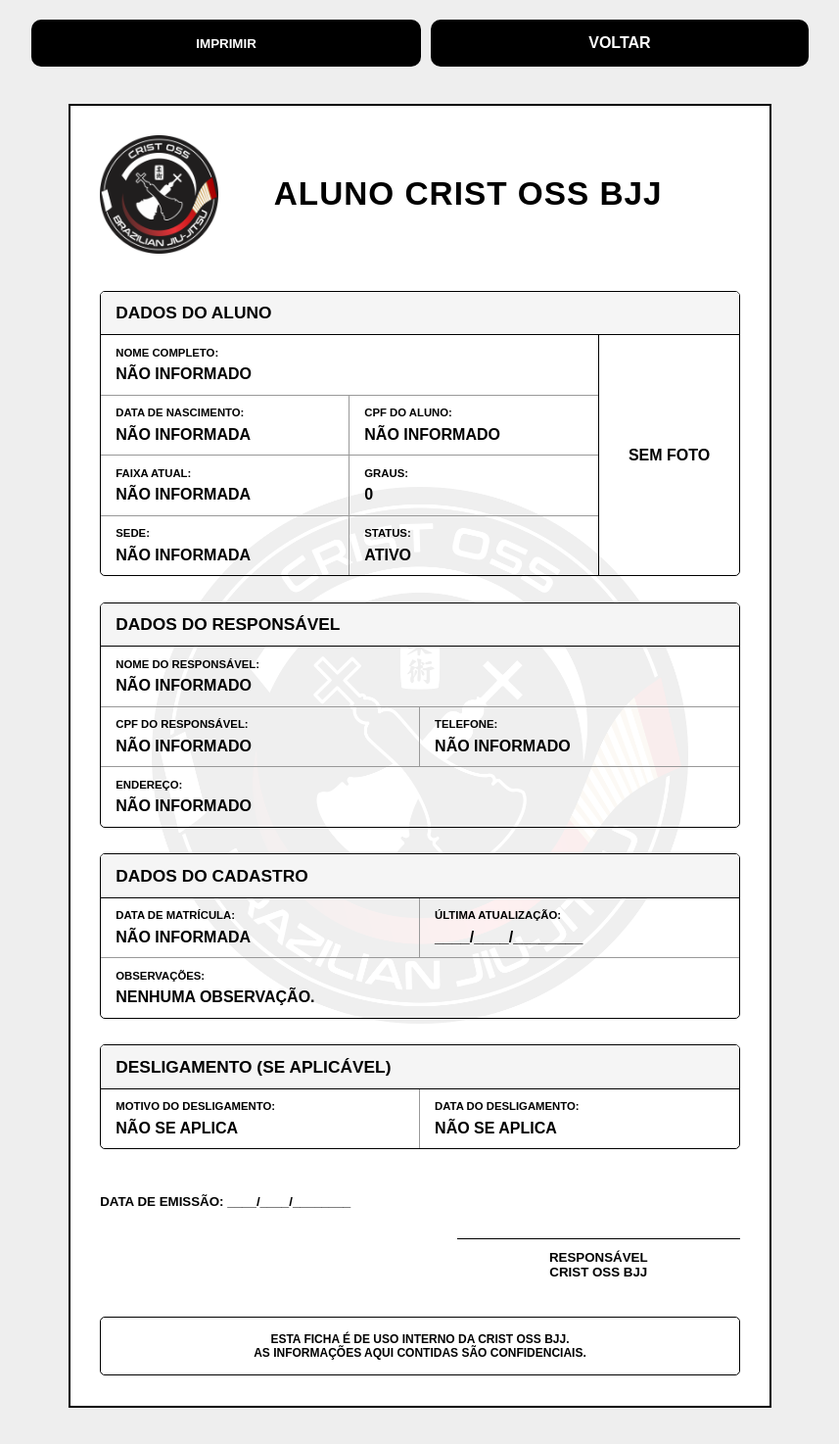
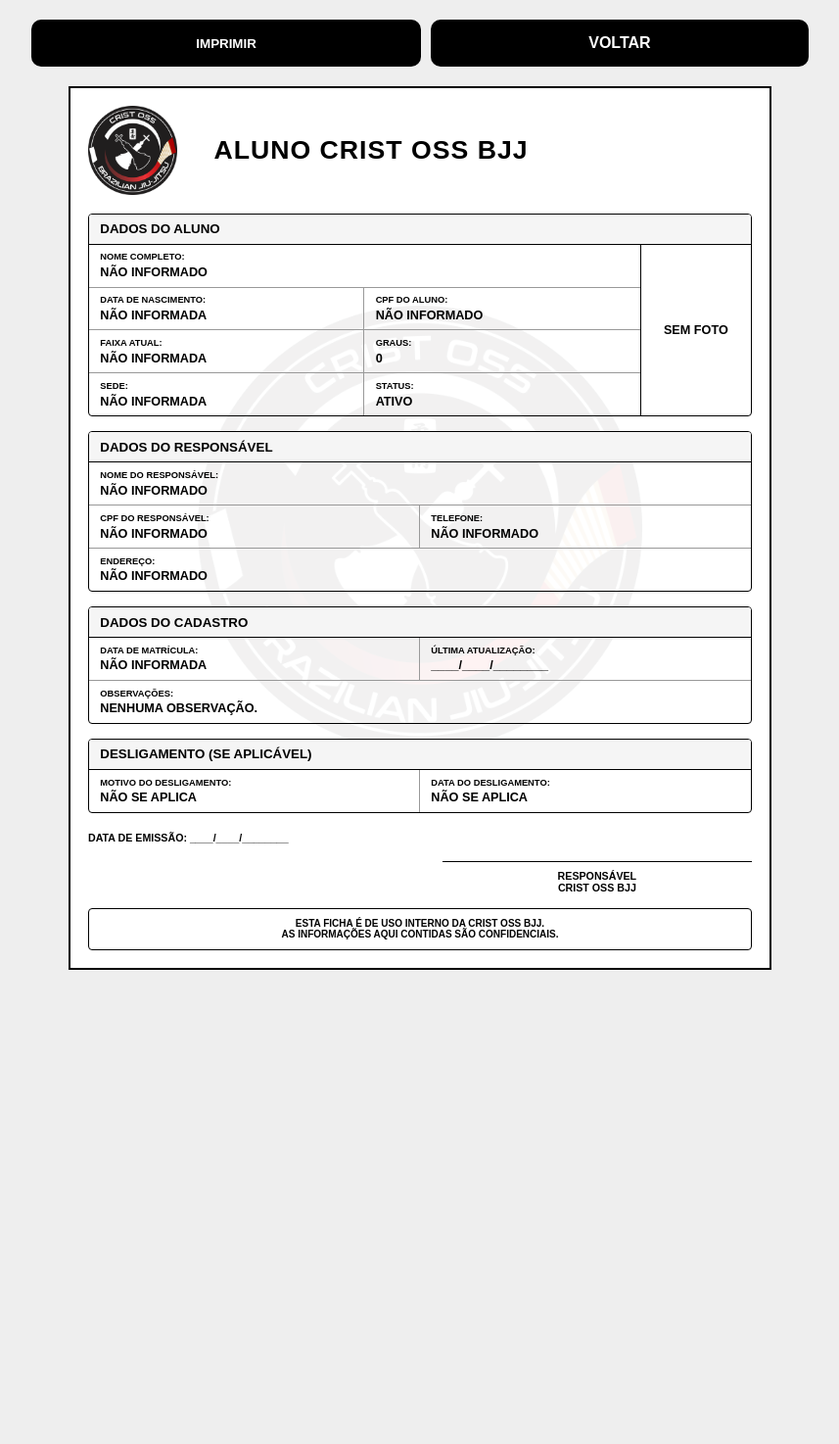
Before and after one commit to Irodg/certificados-web, a Flask app: template templates/ficha_aluno.html in a window 1280 px wide. Shown: the whole page at 98% size, without its empty margins (211-1068 px from the left). After the commit the page ends 990 px from the top, so only its background shows below. Run offline with Flask 3, Linux system fonts and the light colour scheme; the template is opened without the code that fills it, so the values that code supplies are empty.

Commit message:
Update ficha_aluno.html

```diff
--- a/templates/ficha_aluno.html
+++ b/templates/ficha_aluno.html
@@ -7,7 +7,9 @@
 <title>FICHA DO ALUNO</title>
 
 <style>
-*{ box-sizing:border-box; }
+*{
+    box-sizing:border-box;
+}
 
 body{
     margin:0;
@@ -40,11 +42,11 @@ body{
 }
 
 .ficha{
-    width:190mm;
-    min-height:277mm;
-    margin:10mm auto;
-    padding:8mm;
+    width:100%;
+    max-width:190mm;
+    margin:0 auto 30px auto;
     background:white;
+    padding:18px;
     border:2px solid #000;
     position:relative;
     overflow:hidden;
@@ -55,8 +57,8 @@ body{
     position:absolute;
     inset:0;
     background:url("{{ url_for('static', filename='logo_crist_oss.png') }}") center center no-repeat;
-    background-size:145mm;
-    opacity:0.07;
+    background-size:120mm;
+    opacity:0.06;
     z-index:0;
 }
 
@@ -68,34 +70,34 @@ body{
 .cabecalho{
     display:flex;
     align-items:center;
-    gap:15mm;
-    margin-bottom:10mm;
+    gap:10mm;
+    margin-bottom:5mm;
 }
 
 .logo{
-    width:32mm;
-    height:32mm;
+    width:24mm;
+    height:24mm;
     object-fit:contain;
 }
 
 .titulo{
-    font-size:25pt;
+    font-size:20pt;
     font-weight:900;
     letter-spacing:1px;
 }
 
 .secao{
-    border:1.5px solid #000;
-    border-radius:5px;
-    margin-bottom:7mm;
+    border:1.2px solid #000;
+    border-radius:4px;
+    margin-bottom:4mm;
     overflow:hidden;
 }
 
 .secao-titulo{
-    font-size:13pt;
+    font-size:10pt;
     font-weight:900;
-    padding:3mm 4mm;
-    border-bottom:1.5px solid #000;
+    padding:2mm 3mm;
+    border-bottom:1.2px solid #000;
     background:#f5f5f5;
 }
 
@@ -110,9 +112,9 @@ body{
 }
 
 .campo{
-    padding:3mm 4mm;
+    padding:2mm 3mm;
     border-right:1px solid #999;
-    min-height:16mm;
+    min-height:11mm;
 }
 
 .campo:last-child{
@@ -125,63 +127,64 @@ body{
 }
 
 .label{
-    font-size:8.5pt;
+    font-size:7pt;
     font-weight:bold;
-    margin-bottom:2mm;
+    margin-bottom:1mm;
 }
 
 .valor{
-    font-size:12pt;
+    font-size:9.5pt;
     font-weight:900;
+    word-break:break-word;
 }
 
 .area-aluno{
     display:grid;
-    grid-template-columns:1fr 38mm;
+    grid-template-columns:1fr 30mm;
 }
 
 .foto-box{
-    border-left:1.5px solid #000;
+    border-left:1.2px solid #000;
     display:flex;
     align-items:center;
     justify-content:center;
-    padding:4mm;
+    padding:2mm;
 }
 
 .foto{
-    width:32mm;
-    height:42mm;
+    width:25mm;
+    height:32mm;
     object-fit:cover;
-    border-radius:4px;
+    border-radius:3px;
     border:1px solid #aaa;
 }
 
 .rodape{
     display:grid;
     grid-template-columns:1fr 1fr;
-    gap:20mm;
-    margin-top:12mm;
-    font-size:10pt;
+    gap:12mm;
+    margin-top:5mm;
+    font-size:8pt;
     font-weight:bold;
 }
 
 .assinatura{
     text-align:center;
-    padding-top:12mm;
+    padding-top:8mm;
 }
 
 .linha-assinatura{
     border-top:1px solid #000;
-    padding-top:3mm;
+    padding-top:2mm;
 }
 
 .aviso{
-    border:1.5px solid #000;
-    border-radius:5px;
-    margin-top:10mm;
-    padding:4mm;
+    border:1.2px solid #000;
+    border-radius:4px;
+    margin-top:4mm;
+    padding:2.5mm;
     text-align:center;
-    font-size:9pt;
+    font-size:7.5pt;
     font-weight:bold;
 }
 
@@ -192,9 +195,12 @@ body{
         margin:10mm;
     }
 
+    html,
     body{
+        width:210mm;
+        height:297mm;
+        margin:0;
         background:white;
-        margin:0;
     }
 
     .acoes{
@@ -203,16 +209,13 @@ body{
 
     .ficha{
         width:100%;
-        min-height:auto;
+        max-width:none;
         margin:0;
-        padding:8mm;
+        padding:14px;
         border:2px solid #000;
+        box-sizing:border-box;
         page-break-inside:avoid;
         page-break-after:avoid;
-    }
-
-    .secao{
-        page-break-inside:avoid;
     }
 }
 </style>
```
